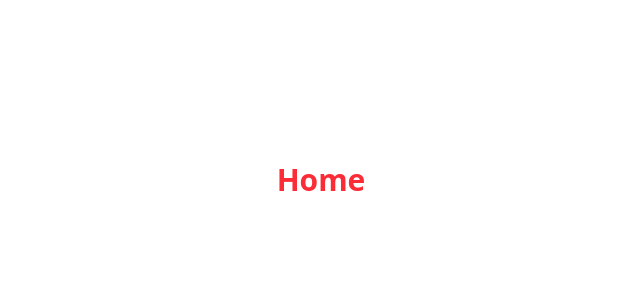
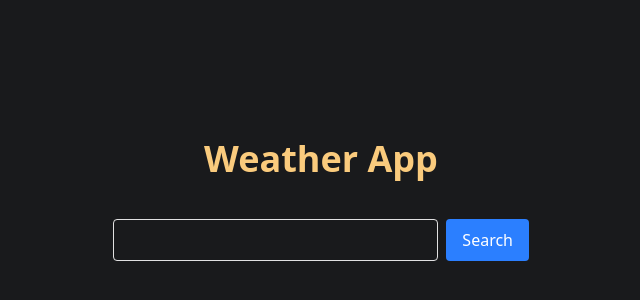
Before and after one commit to Yaroslav1q2w/weather-test-app, a React (Vite) app: page / in a window 1280 px wide. Shown: the part 220-520 px from the top of the page, without its empty margins (319-959 px from the left). Built offline with nearby package versions, Linux system fonts and the light colour scheme.

Commit message:
added Input and Button component with form handling in Home page

```diff
--- a/src/App.css
+++ b/src/App.css
@@ -2,5 +2,6 @@
   max-width: 1280px;
   margin: 0 auto;
   padding: 2rem;
+  width: 100%;
   text-align: center;
 }
--- a/src/components/ui/Button.jsx
+++ b/src/components/ui/Button.jsx
@@ -1,3 +1,7 @@
-export const Button = () => {
-  return <div>Button</div>;
-};
+export default function Button({ onClick, children }) {
+  return (
+    <button className="px-4 py-2 text-white transition-colors bg-blue-500 rounded" onClick={onClick}>
+      {children}
+    </button>
+  );
+}
--- a/src/components/ui/Input.jsx
+++ b/src/components/ui/Input.jsx
@@ -1,3 +1,3 @@
-export const Input = () => {
-  return <div>Input</div>;
+export const Input = ({ placeholder, onChange, value }) => {
+  return <input type="text" className="w-full p-2 border rounded" placeholder={placeholder} onChange={onChange} value={value} />;
 };
--- a/src/index.css
+++ b/src/index.css
@@ -15,15 +15,6 @@
   -moz-osx-font-smoothing: grayscale;
 }
 
-a {
-  font-weight: 500;
-  color: #646cff;
-  text-decoration: inherit;
-}
-a:hover {
-  color: #535bf2;
-}
-
 body {
   margin: 0;
   display: flex;
@@ -31,40 +22,3 @@ body {
   min-width: 320px;
   min-height: 100vh;
 }
-
-h1 {
-  font-size: 3.2em;
-  line-height: 1.1;
-}
-
-button {
-  border-radius: 8px;
-  border: 1px solid transparent;
-  padding: 0.6em 1.2em;
-  font-size: 1em;
-  font-weight: 500;
-  font-family: inherit;
-  background-color: #1a1a1a;
-  cursor: pointer;
-  transition: border-color 0.25s;
-}
-button:hover {
-  border-color: #646cff;
-}
-button:focus,
-button:focus-visible {
-  outline: 4px auto -webkit-focus-ring-color;
-}
-
-@media (prefers-color-scheme: light) {
-  :root {
-    color: #213547;
-    background-color: #ffffff;
-  }
-  a:hover {
-    color: #747bff;
-  }
-  button {
-    background-color: #f9f9f9;
-  }
-}
--- a/src/pages/Home.jsx
+++ b/src/pages/Home.jsx
@@ -1,3 +1,24 @@
+import { useState } from "react";
+import { Input } from "../components/ui/Input";
+import Button from "../components/ui/Button";
+
 export const Home = () => {
-  return <div className="text-3xl font-bold text-red-500">Home</div>;
+  const [city, setCity] = useState("");
+
+  const handleSearch = (e) => {
+    e.preventDefault();
+    console.log("City:", city);
+    setCity("");
+  };
+
+  return (
+    <div className="max-w-md p-4 mx-auto mt-10">
+      <h1 className="mb-10 text-4xl text-[#facb7d] font-semibold">Weather App</h1>
+
+      <form className="flex gap-2" onSubmit={handleSearch}>
+        <Input value={city} onChange={(e) => setCity(e.target.value)} />
+        <Button type="submit">Search</Button>
+      </form>
+    </div>
+  );
 };
```
